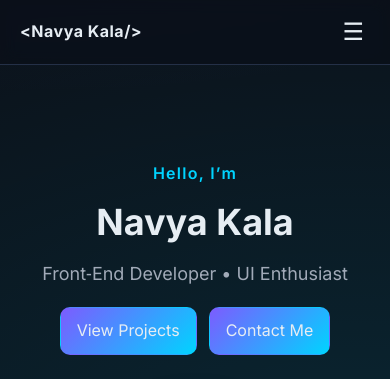
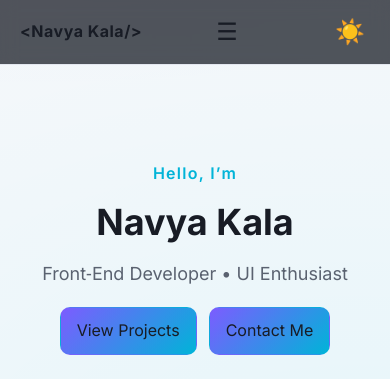
Before and after one commit to Navyakala-6/My-portfolio, a plain HTML site: page index.html in a window 390 px wide. Shown: the top 379 px of the page. Drawn offline with Linux system fonts and the light colour scheme.

Commit message:
Theme updated

```diff
--- a/index.html
+++ b/index.html
@@ -24,6 +24,9 @@
             <li><a href="#contact">Contact</a></li>
           </ul>
         </nav>
+        <button id="mode-toggle" class="mode-toggle" aria-label="Toggle dark and light mode">
+          <span id="mode-icon" aria-hidden="true">🌙</span>
+        </button>
       </div>
     </header>
 
--- a/script.js
+++ b/script.js
@@ -1,3 +1,41 @@
+// Dark/Light mode toggle
+const modeToggle = document.getElementById('mode-toggle');
+const modeIcon = document.getElementById('mode-icon');
+const prefersDark = window.matchMedia('(prefers-color-scheme: dark)').matches;
+const getSavedMode = () => localStorage.getItem('color-mode');
+const setSavedMode = (mode) => localStorage.setItem('color-mode', mode);
+
+function applyMode(mode) {
+  if (mode === 'light') {
+    document.body.classList.add('light-mode');
+    if (modeIcon) modeIcon.textContent = '☀️';
+  } else {
+    document.body.classList.remove('light-mode');
+    if (modeIcon) modeIcon.textContent = '🌙';
+  }
+}
+
+function toggleMode() {
+  const isLight = document.body.classList.toggle('light-mode');
+  if (isLight) {
+    if (modeIcon) modeIcon.textContent = '☀️';
+    setSavedMode('light');
+  } else {
+    if (modeIcon) modeIcon.textContent = '🌙';
+    setSavedMode('dark');
+  }
+}
+
+if (modeToggle) {
+  modeToggle.addEventListener('click', toggleMode);
+  // On load, set mode from saved or system preference
+  const saved = getSavedMode();
+  if (saved) {
+    applyMode(saved);
+  } else {
+    applyMode(prefersDark ? 'dark' : 'light');
+  }
+}
 // Mobile nav toggle
 const navToggleButton = document.querySelector('.nav-toggle');
 const navElement = document.querySelector('.site-nav');
--- a/styles.css
+++ b/styles.css
@@ -13,6 +13,20 @@
   --shadow: 0 10px 30px rgba(0, 0, 0, 0.35);
 }
 
+body.light-mode {
+  --bg: #f7f8fa;
+  --panel: #fff;
+  --text: #181c25;
+  --muted: #5a6270;
+  --primary: #7c5cff;
+  --primary-600: #6547ff;
+  --accent: #00b4d8;
+  --border: #e3e7ef;
+  --success: #1dd1a1;
+  --danger: #ff6b6b;
+  --shadow: 0 4px 16px rgba(0,0,0,0.07);
+}
+
 * { box-sizing: border-box; }
 html { scroll-behavior: smooth; }
 body {
@@ -23,6 +37,32 @@ body {
               radial-gradient(1000px 600px at 90% 10%, rgba(0,212,255,0.12), transparent),
               var(--bg);
   line-height: 1.6;
+  transition: background 0.3s, color 0.3s;
+}
+
+body.light-mode {
+  background: radial-gradient(1000px 600px at 10% -10%, rgba(124,92,255,0.07), transparent),
+              radial-gradient(1000px 600px at 90% 10%, rgba(0,212,255,0.07), transparent),
+              var(--bg);
+}
+/* Mode toggle button */
+.mode-toggle {
+  background: none;
+  border: none;
+  font-size: 1.5rem;
+  margin-left: 18px;
+  cursor: pointer;
+  color: var(--text);
+  border-radius: 50%;
+  width: 40px;
+  height: 40px;
+  display: flex;
+  align-items: center;
+  justify-content: center;
+  transition: background 0.2s;
+}
+.mode-toggle:hover {
+  background: rgba(124,92,255,0.10);
 }
 
 .container {
```
